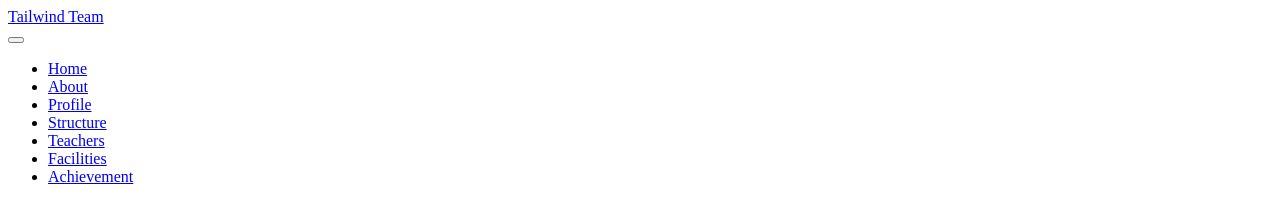
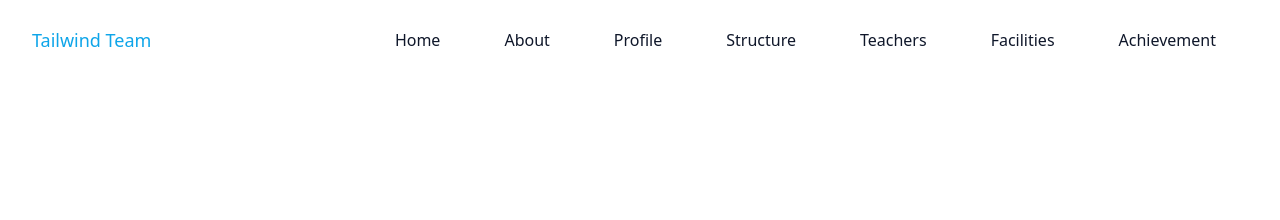
Before and after one commit to saliharya/tailwind-team-project, a website: page index.html in a window 1280 px wide. Drawn offline with Linux system fonts and the light colour scheme; the site is published under a folder, as on GitHub Pages, so addresses that start at the root find nothing.

Commit message:
minor bug fixing

```diff
--- a/index.html
+++ b/index.html
@@ -6,8 +6,8 @@
     <meta http-equiv="X-UA-Compatible" content="IE=edge">
     <meta name="viewport" content="width=device-width, initial-scale=1.0">
     <title>Tailwind Team</title>
-    <link href="/dist/output.css" rel="stylesheet">
-    <link href="/dist/style.css" rel="stylesheet">
+    <link href="./dist/output.css" rel="stylesheet">
+    <link href="./dist/style.css" rel="stylesheet">
 </head>
 
 <body>
```
